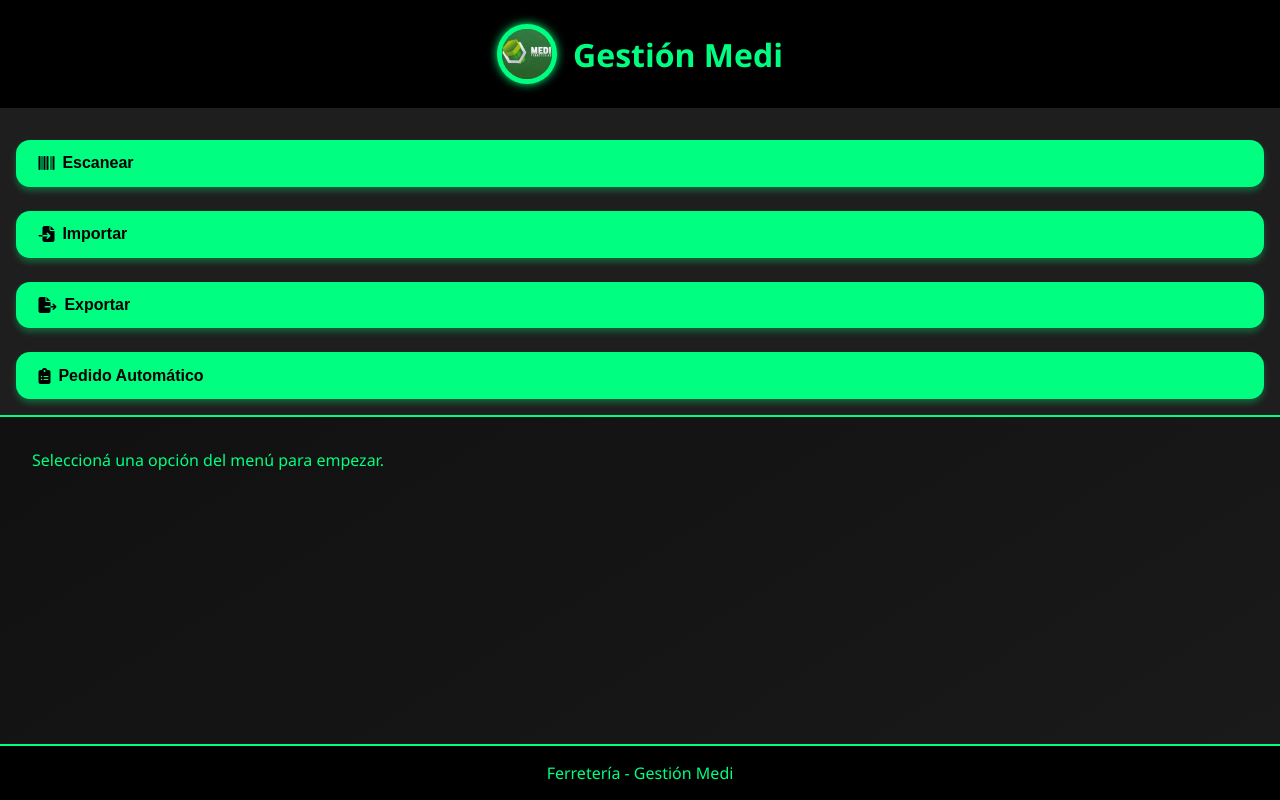
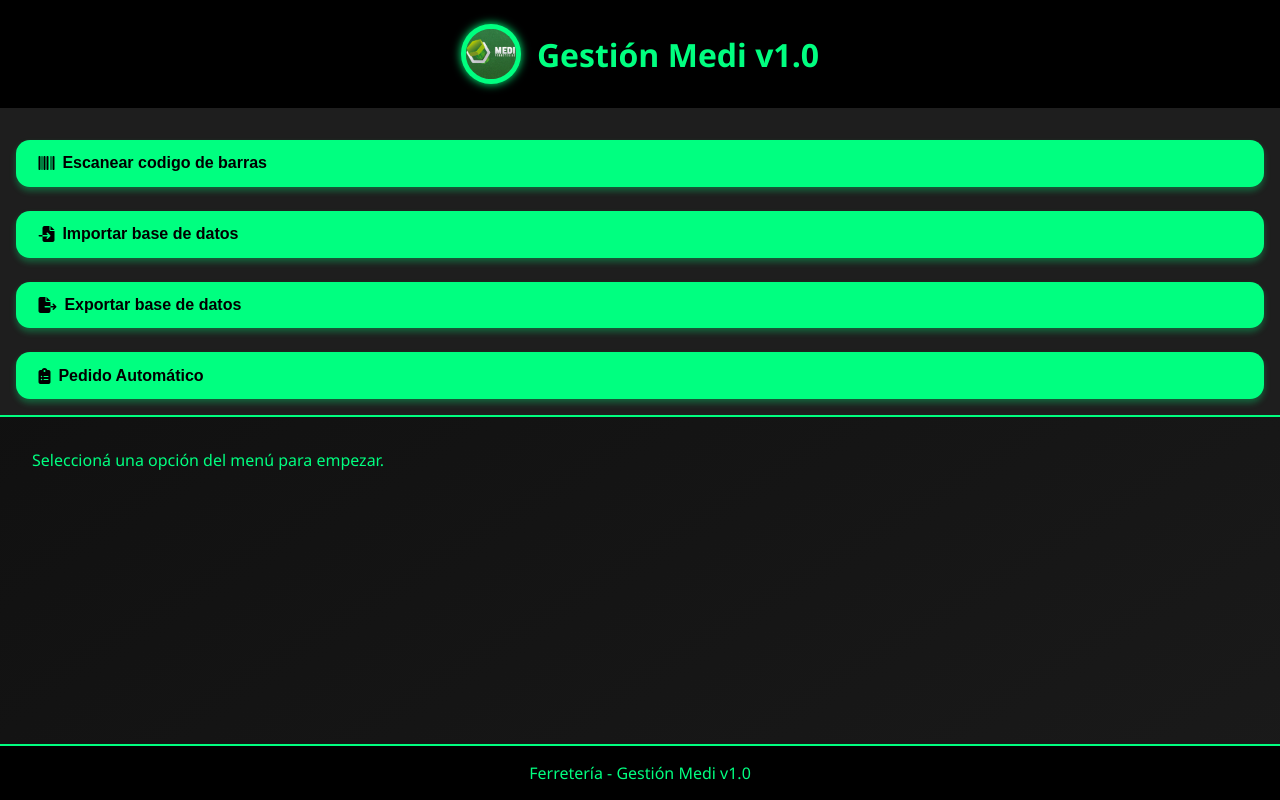
Before and after one commit to RicardoMedicina/xgestionmedi.github.io, a plain HTML site: page index.html in a window 1280 px wide. Drawn offline with Linux system fonts and the light colour scheme.

Commit message:
Update index.html

```diff
--- a/index.html
+++ b/index.html
@@ -3,7 +3,7 @@
 <head>
   <meta charset="UTF-8" />
   <meta name="viewport" content="width=device-width, initial-scale=1.0"/>
-  <title>Gestión Medi</title>
+  <title>Gestión Medi BETA</title>
   <link rel="stylesheet" href="style.css" />
   <link rel="stylesheet" href="https://cdnjs.cloudflare.com/ajax/libs/font-awesome/6.5.0/css/all.min.css" />
   <script src="https://cdnjs.cloudflare.com/ajax/libs/xlsx/0.18.5/xlsx.full.min.js"></script>
@@ -19,14 +19,14 @@
 <!-- Encabezado -->
 <header>
   <img src="icono.jpg" alt="Logo" class="logo" />
-  <h1>Gestión Medi</h1>
+  <h1>Gestión Medi v1.0</h1>
 </header>
 
 <!-- Navegación -->
 <nav>
-  <button onclick="navigate('scanner')"><i class="fas fa-barcode"></i> Escanear</button>
-  <button onclick="navigate('import')"><i class="fas fa-file-import"></i> Importar</button>
-  <button onclick="navigate('export')"><i class="fas fa-file-export"></i> Exportar</button>
+  <button onclick="navigate('scanner')"><i class="fas fa-barcode"></i> Escanear codigo de barras</button>
+  <button onclick="navigate('import')"><i class="fas fa-file-import"></i> Importar base de datos</button>
+  <button onclick="navigate('export')"><i class="fas fa-file-export"></i> Exportar base de datos</button>
   <button onclick="navigate('pedido')"><i class="fas fa-clipboard-list"></i> Pedido Automático</button>
 </nav>
 
@@ -35,10 +35,10 @@
 </main>
 
 <footer>
-  <p>Ferretería - Gestión Medi</p>
+  <p>Ferretería - Gestión Medi v1.0</p>
 </footer>
-
+</body>
 <!-- Tu JS -->
 <script src="script.js"></script>
-</body>
+
 </html>
```
